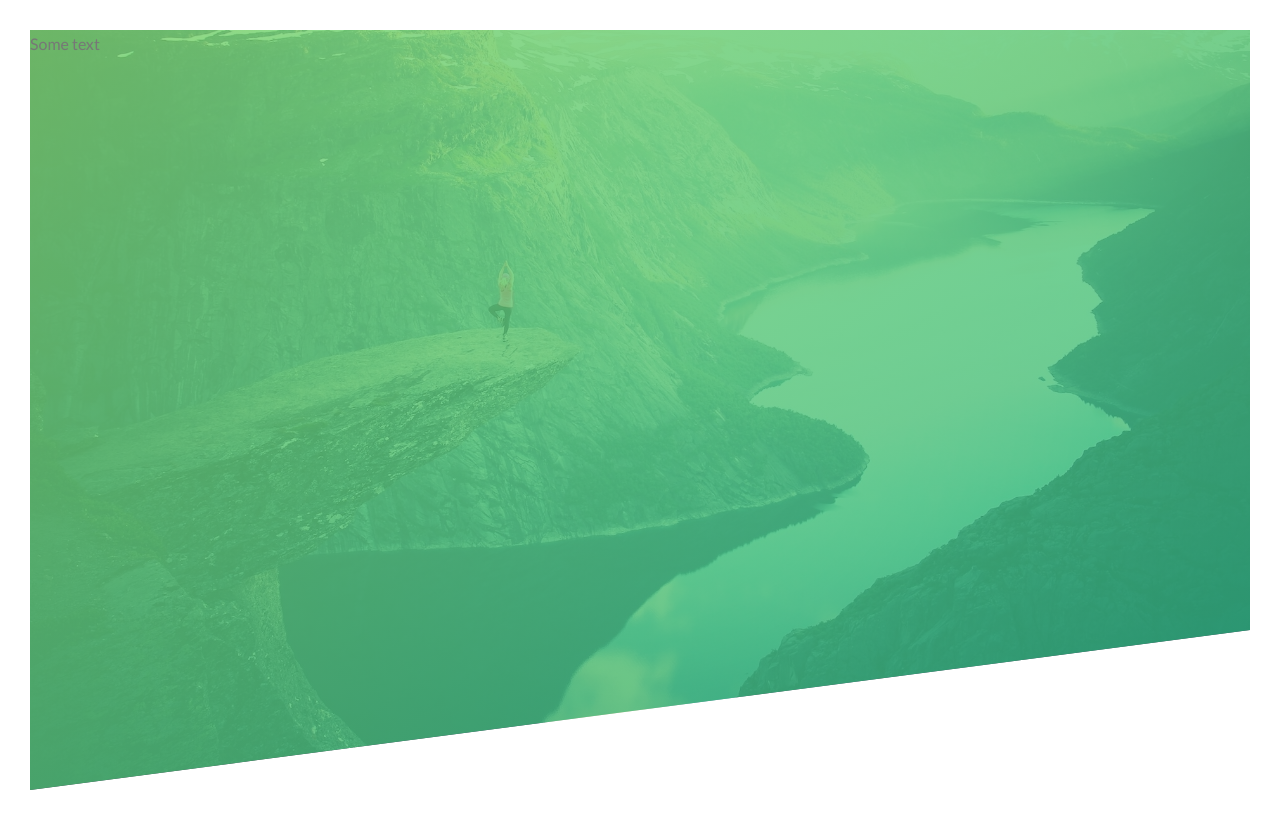
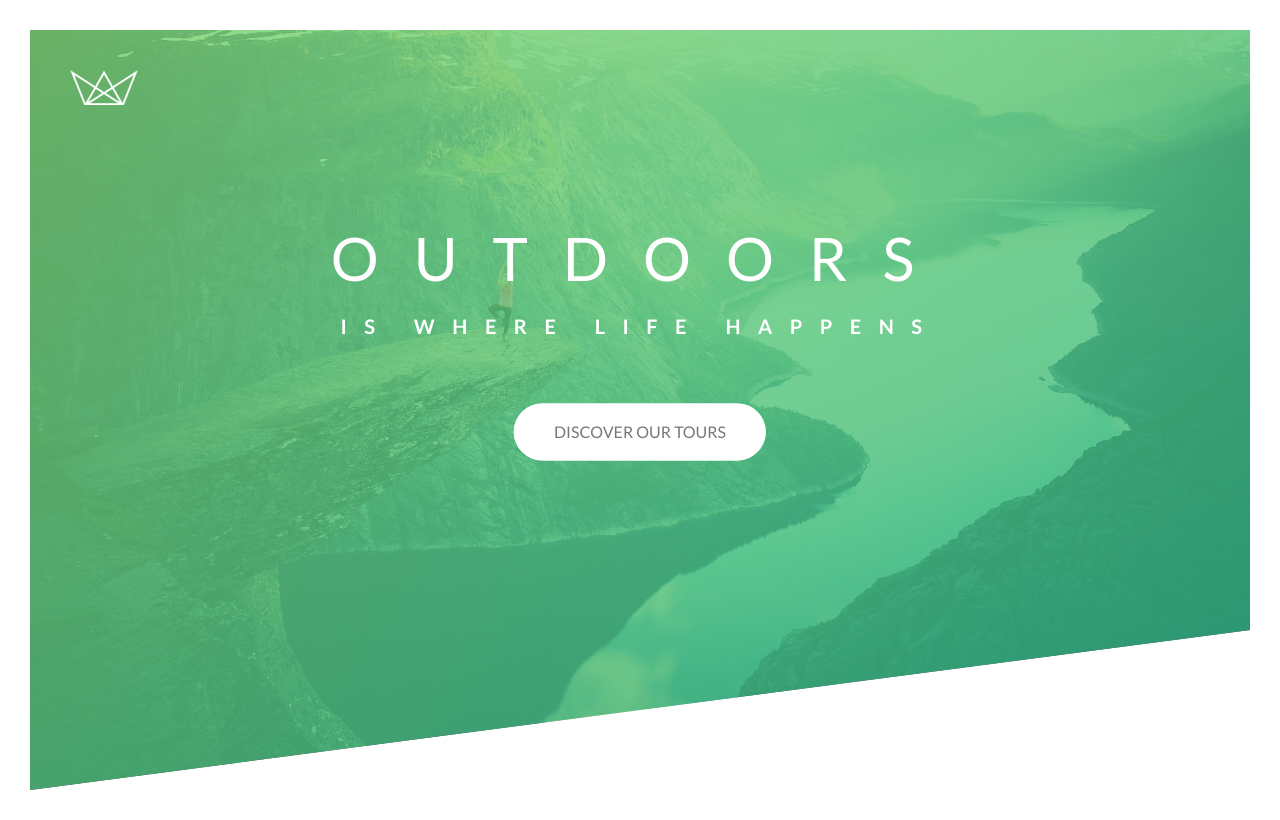
Before and after one commit to Melvin-Code/Natorus, a plain HTML site: page starter/index.html in a window 1280 px wide. Drawn offline with Linux system fonts and the light colour scheme; files that its build step writes are made by us from their sources.

Commit message:
checkpoint

```diff
--- a/starter/css/style.css
+++ b/starter/css/style.css
@@ -7,25 +7,195 @@ Dark green: #28b485
 
 */
 
-*{
+*,
+*::after,
+*::before {
     margin: 0;
     padding: 0;
+    box-sizing: inherit;
+}
+
+html {
+    font-size: 62.5%;
+}
+
+body {
     box-sizing: border-box;
 }
 
 body {
-    font-family: 'Lato', sans-serif;
+    font-family: "Lato", sans-serif;
     font-weight: 400;
-    font-size: 16px;
+    /*font-size: 16px;*/
     line-height: 1.7;
     color: #777;
-    padding: 30px;
+    padding: 3rem;
 }
 
 .header {
-    height: 95Vh;
-    background-image: linear-gradient(to right bottom,#7ed56fd3, #28b485c7) ,url(../img/hero.jpg);
+    height: 95vh;
+    background-image: linear-gradient(to right bottom, rgba(126, 213, 111, 0.8), rgba(40, 180, 133, 0.8)), url(../img/hero.jpg);
     background-size: cover;
     background-position: top;
+    position: relative;
+    -webkit-clip-path: polygon(0 0, 100% 0, 100% 75vh, 0 100%);
     clip-path: polygon(0 0, 100% 0, 100% 75vh, 0 100%);
 }
+
+.header__logo-box {
+    position: absolute;
+    top: 4rem;
+    left: 4rem;
+}
+
+.header__logo {
+    height: 3.5rem;
+}
+
+.header__text-box {
+    position: absolute;
+    top: 40%;
+    left: 50%;
+    transform: translate(-50%, -50%);
+    text-align: center;
+}
+
+.heading-primary {
+    color: #fff;
+    text-transform: uppercase;
+    backface-visibility: hidden;
+    margin-bottom: 6rem;
+}
+
+.heading-primary--main {
+    display: block;
+    font-size: 6rem;
+    font-weight: 400;
+    letter-spacing: 3.5rem;
+    animation-name: moveInLeft;
+    animation-duration: 1s;
+    animation-timing-function: ease-out;
+    /*
+          animation-delay: 3s;
+          animation-iteration-count: 3;
+          */
+}
+
+.heading-primary--sub {
+    display: block;
+    font-size: 2rem;
+    font-weight: 700;
+    letter-spacing: 1.75rem;
+    animation: moveInRight 1s ease-out;
+}
+
+.heading-secondary {
+    font-size: 3.5rem;
+    text-transform: uppercase;
+    font-weight: 700;
+    display: inline-block;
+    background-image: linear-gradient(to right, #7ed56f, #28b485);
+    -webkit-background-clip: text;
+    color: transparent;
+    letter-spacing: .2rem;
+    transition: all .2s;
+}
+
+.heading-secondary:hover {
+    transform: skewY(2deg) skewX(15deg) scale(1.1);
+    text-shadow: 0.5rem 1rem 2rem rgba(0, 0, 0, 0.2);
+}
+
+.heading-tertiary {
+    font-size: 1.6rem;
+    font-weight: 700;
+    text-transform: uppercase;
+}
+
+.btn:link, .btn:visited {
+    text-transform: uppercase;
+    text-decoration: none;
+    padding: 1.5rem 4rem;
+    display: inline-block;
+    border-radius: 10rem;
+    transition: all .2s;
+    position: relative;
+    font-size: 1.6rem;
+    border: none;
+    cursor: pointer; }
+
+  .btn:hover {
+    transform: translateY(-3px);
+    box-shadow: 0 1rem 2rem rgba(0, 0, 0, 0.2); }
+    /* .btn:hover::after {
+      transform: scaleX(1.4) scaleY(1.6);
+      opacity: 0; } */
+
+  .btn:active {
+    transform: translateY(-1px);
+    box-shadow: 0 0.5rem 1rem rgba(0, 0, 0, 0.2); }
+
+  .btn--white {
+    background-color: #fff;
+    color: #777; }
+    .btn--white::after {
+      background-color: #fff; }
+
+      .btn--animated {
+        animation: moveInBottom .5s ease-out .75s;
+        animation-fill-mode: backwards; }
+
+        .btn::after {
+            content: "";
+            display: inline-block;
+            height: 100%;
+            width: 100%;
+            border-radius: 10rem;
+            position: absolute;
+            top: 0;
+            left: 0;
+            z-index: -1;
+            transition: all .4s; }
+@keyframes moveInLeft {
+    0% {
+        opacity: 0;
+        transform: translateX(-10rem);
+    }
+
+    80% {
+        transform: translateX(1rem);
+    }
+
+    100% {
+        opacity: 1;
+        transform: translate(0);
+    }
+}
+
+@keyframes moveInRight {
+    0% {
+        opacity: 0;
+        transform: translateX(10rem);
+    }
+
+    80% {
+        transform: translateX(-1rem);
+    }
+
+    100% {
+        opacity: 1;
+        transform: translate(0);
+    }
+}
+
+@keyframes moveInBottom {
+    0% {
+        opacity: 0;
+        transform: translateY(3rem);
+    }
+
+    100% {
+        opacity: 1;
+        transform: translate(0);
+    }
+}
--- a/starter/index.html
+++ b/starter/index.html
@@ -1,13 +1,11 @@
 <!DOCTYPE html>
 <html lang="en">
+
 <head>
   <meta charset="UTF-8" />
   <meta name="viewport" content="width=device-width, initial-scale=1.0" />
 
-    <link
-      href="https://fonts.googleapis.com/css?family=Lato:100,300,400,700,900"
-      rel="stylesheet"
-    />
+  <link href="https://fonts.googleapis.com/css?family=Lato:100,300,400,700,900" rel="stylesheet" />
 
   <link rel="stylesheet" href="css/icon-font.css" />
   <link rel="stylesheet" href="css/style.css" />
@@ -15,9 +13,22 @@
 
   <title>Natours | Exciting tours for adventurous people</title>
 </head>
+
 <body>
   <header class="header">
-      Some text
+    <div class="header__logo-box">
+      <img src="img/logo-white.png" alt="Logo" class="header__logo">
+    </div>
+
+    <div class="header__text-box">
+      <h1 class="heading-primary">
+        <span class="heading-primary--main">Outdoors</span>
+        <span class="heading-primary--sub">is where life happens</span>
+      </h1>
+
+      <a href="#section-tours" class="btn btn--white btn--animated">Discover our tours</a>
+    </div>
   </header>
 </body>
+
 </html>
```
Lines whose indentation alone changed are shown as unchanged.
